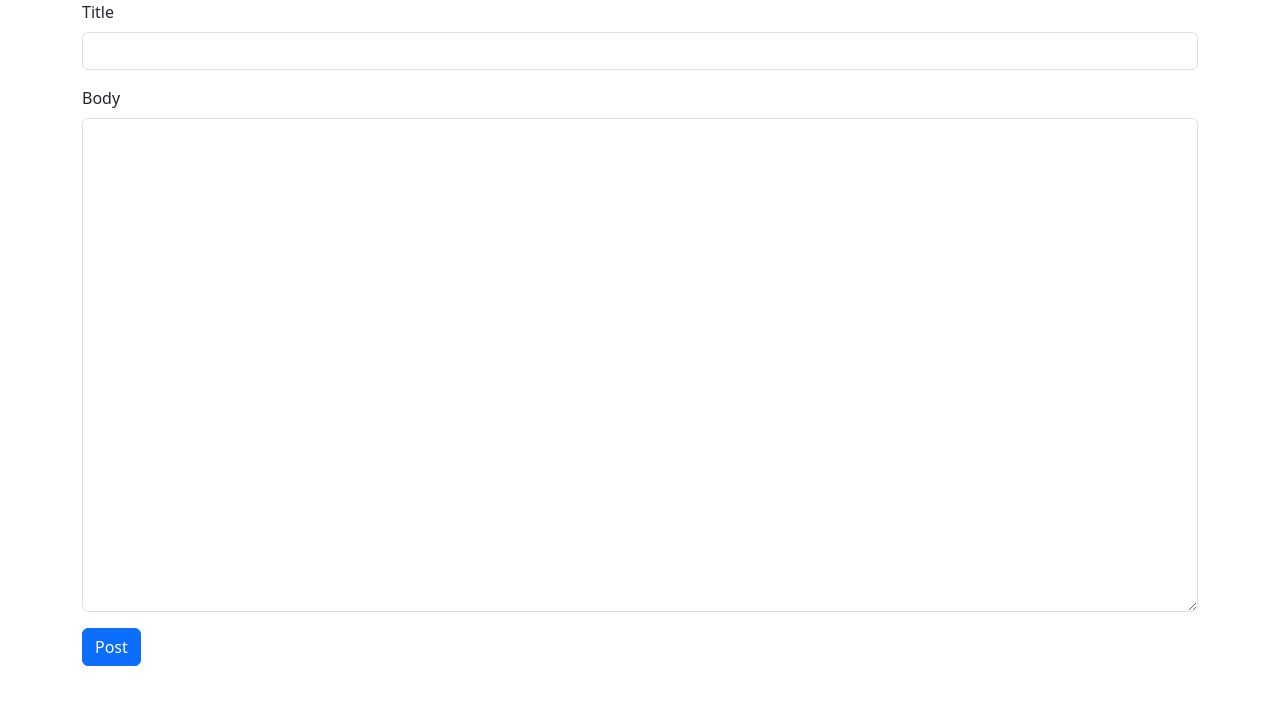
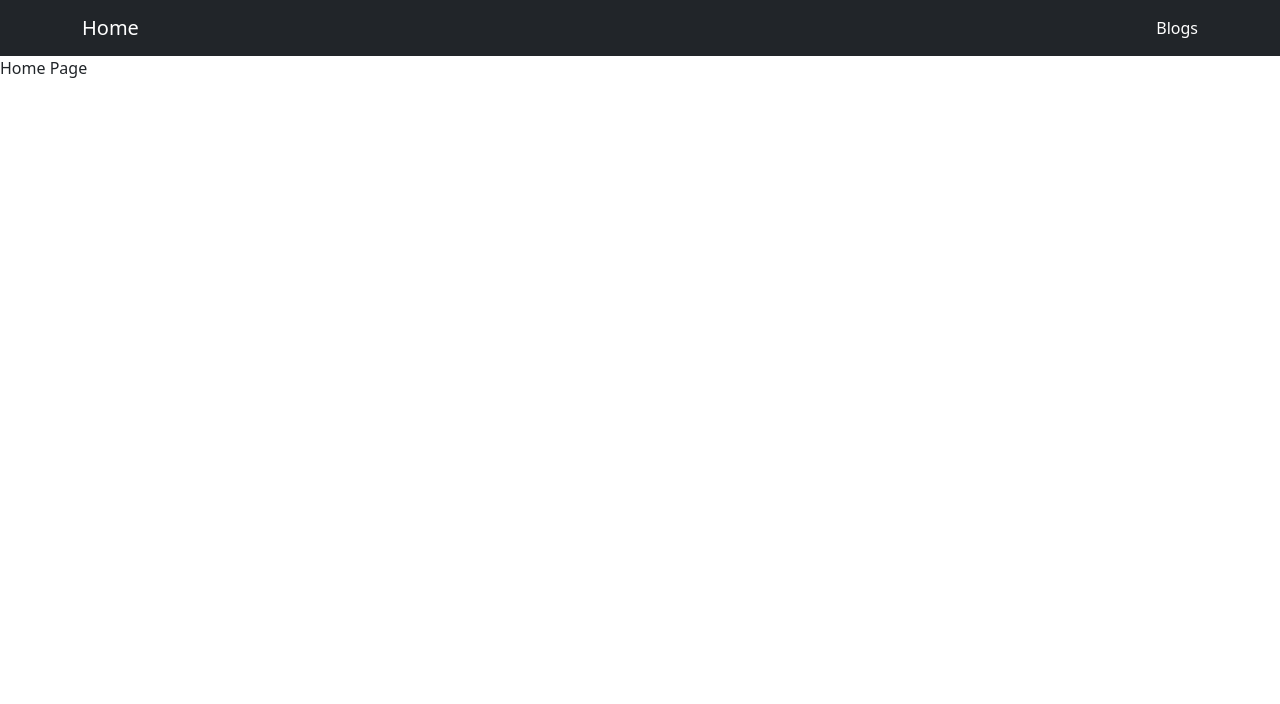
Before and after one commit to EllaSEON/Blog, a React (Create React App) app in the folder react-basic/: page / in a window 1280 px wide. Shown: the top 704 px of the page. Built offline with nearby package versions, Linux system fonts and the light colour scheme.

Commit message:
라우터 페이지 나눔

```diff
--- a/react-basic/db.json
+++ b/react-basic/db.json
@@ -9,6 +9,11 @@
       "title": "test",
       "body": "test",
       "id": 2
+    },
+    {
+      "title": "title1",
+      "body": "body1",
+      "id": 3
     }
   ]
 }
--- a/react-basic/package.json
+++ b/react-basic/package.json
@@ -10,12 +10,13 @@
     "json-server": "^0.17.1",
     "react": "^18.2.0",
     "react-dom": "^18.2.0",
+    "react-router-dom": "^6.6.2",
     "react-scripts": "5.0.1",
     "web-vitals": "^2.1.4"
   },
   "scripts": {
     "start": "react-scripts start",
-    "db" : "json-server --watch db.json --port 3001",
+    "db": "json-server --watch db.json --port 3001",
     "build": "react-scripts build",
     "test": "react-scripts test",
     "eject": "react-scripts eject"
--- a/react-basic/src/App.js
+++ b/react-basic/src/App.js
@@ -1,5 +1,6 @@
 import { useState } from "react";
 import axios from "axios";
+import { BrowserRouter, Routes, Route, Link } from "react-router-dom";
 
 function App() {
   const [title, setTitle] = useState("");
@@ -11,7 +12,28 @@
     });
   };
   return (
+    <BrowserRouter>
+      <nav class="navbar navbar-dark bg-dark" data-bs-theme="dark">
+        <div class="container">
+          <Link class="navbar-brand" to="/">
+            Home
+          </Link>
+          <ul class="navbar-nav">
+            <li class="nav-item">
+              <Link class="nav-link active" aria-current="page" to="/blogs">
+                Blogs
+              </Link>
+            </li>
+          </ul>
+        </div>
+      </nav>
+      <Routes>
+        <Route path="/" element={<div>Home Page</div>}></Route>
+        <Route
+          path="/blogs"
+          element={
             <div className="container">
+              <h1>Create a blog post</h1>
               <div className="mb-3">
                 <label className="form-label">Title</label>
                 <input
@@ -39,6 +61,10 @@
                 Post
               </button>
             </div>
+          }
+        ></Route>
+      </Routes>
+    </BrowserRouter>
   );
 }
 
```
Also changed, not shown: 1 other file (tests, documents, lock files or other folders). Lines whose indentation alone changed are shown as unchanged.
